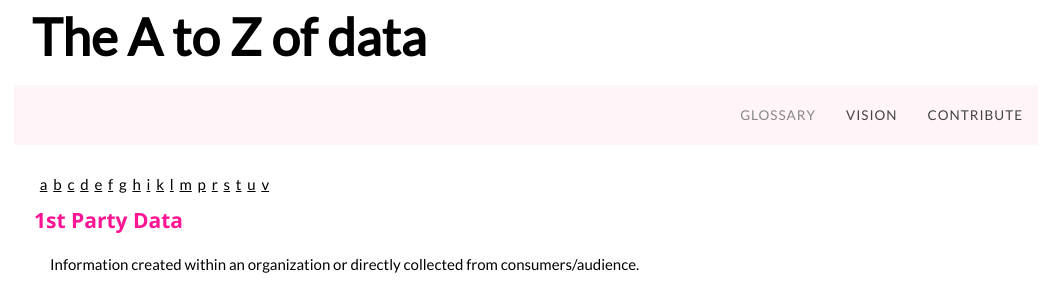
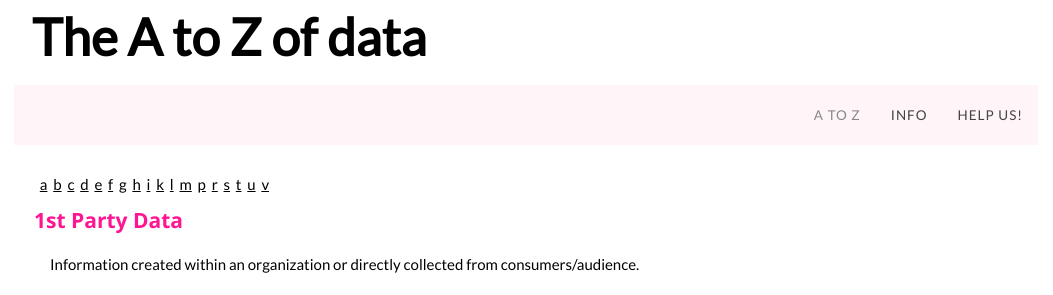
Before and after one commit to unleashyourdata/open_data_glossary, a Jekyll site: the page built from index.html, in a window 1280 px wide and 900 px high. Shown: the part 149-444 px from the top of the window, without its empty margins (114-1167 px from the left). Built offline with Jekyll 4.4.1, drawn with Linux system fonts in a browser that asks for light colours; some of the changed text lies outside the part shown.

Commit message:
Update navigation.yml

```diff
--- a/_data/navigation.yml
+++ b/_data/navigation.yml
@@ -1,6 +1,6 @@
-- name: Glossary
+- name: A to Z
   link: /
-- name: Vision
+- name: Info
   link: /vision/
-- name: Contribute
+- name: Help us!
   link: /contribute/
```
